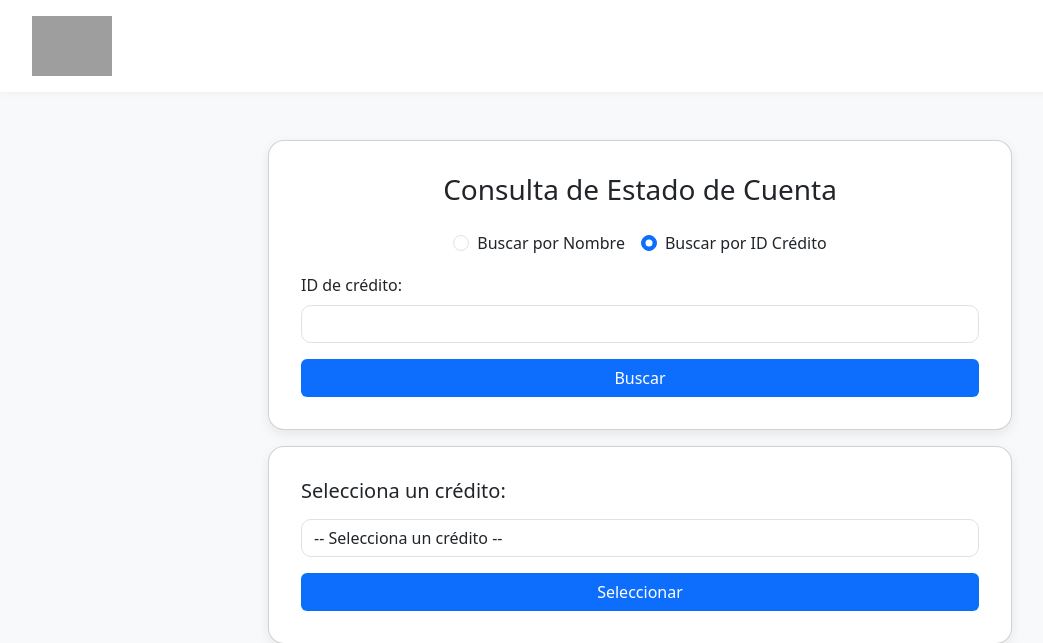
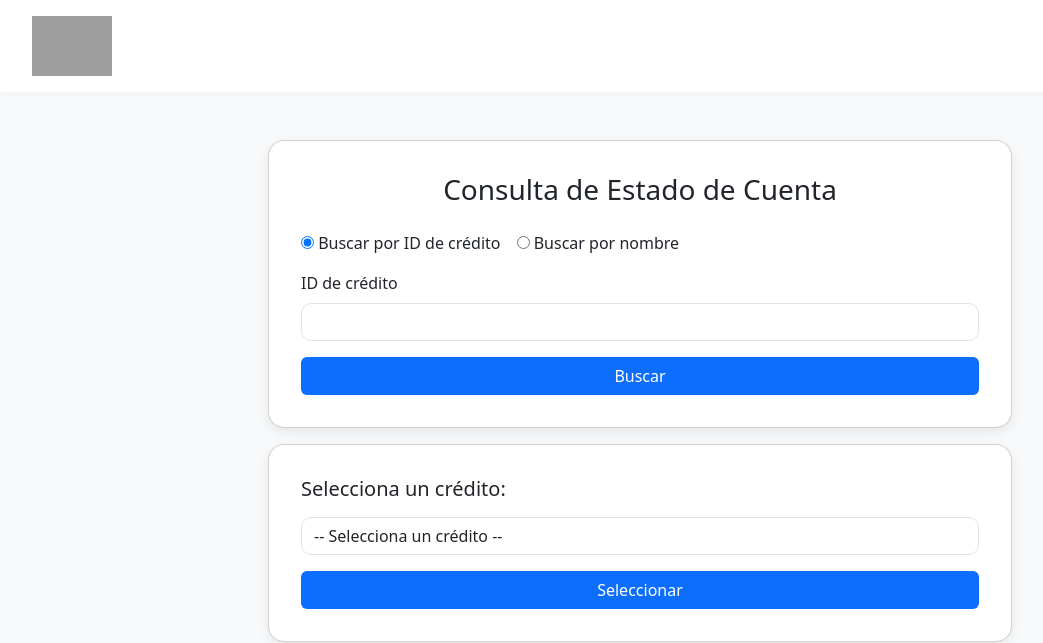
Before and after one commit to JONMAXI/sitio-web-estado-cuenta, a Flask app: template templates/index.html in a window 1280 px wide. Shown: the top 643 px of the page, without its empty margins (0-1043 px from the left). Run offline with Flask 3, Linux system fonts and the light colour scheme; the template is opened without the code that fills it: most values are stand-ins (such as "Sample title", 1, 10 or a date in 2020); grey boxes are pictures that could not be loaded.

Commit message:
Cambios auditorias tablas

```diff
--- a/templates/index.html
+++ b/templates/index.html
@@ -5,76 +5,16 @@
     <title>Consulta de Estado de Cuenta</title>
     <link href="https://cdn.jsdelivr.net/npm/bootstrap@5.3.3/dist/css/bootstrap.min.css" rel="stylesheet">
     <style>
-        /* Fondo general */
-        body {
-            background-color: #f8f9fa;
-        }
-
-        /* Cabecera */
-        .logo {
-            max-height: 60px;
-        }
-        .header-bar {
-            background-color: white;
-            padding: 1rem 2rem;
-            box-shadow: 0 0 10px rgba(0,0,0,0.05);
-        }
-        .logout-btn {
-            border-radius: 20px;
-            font-weight: 500;
-        }
-
-        /* Tarjeta formulario */
-        .card {
-            border-radius: 16px;
-            box-shadow: 0 4px 12px rgba(0,0,0,0.08);
-            padding: 2rem;
-            background: #fff;
-            margin-bottom: 1rem;
-        }
-
-        /* Inputs */
-        .form-control {
-            border-radius: 10px;
-        }
-
-        /* Botón */
-        .btn-custom {
-            background-color: #0d6efd;
-            color: white;
-            font-weight: 500;
-        }
-        .btn-custom:hover {
-            background-color: #084298;
-        }
-
-        h3.section-title {
-            margin-top: 2rem;
-            color: #495057;
-        }
+        body { background-color: #f8f9fa; }
+        .logo { max-height: 60px; }
+        .header-bar { background-color: white; padding: 1rem 2rem; box-shadow: 0 0 10px rgba(0,0,0,0.05); }
+        .logout-btn { border-radius: 20px; font-weight: 500; }
+        .card { border-radius: 16px; box-shadow: 0 4px 12px rgba(0,0,0,0.08); padding: 2rem; background: #fff; margin-bottom: 1rem; }
+        .form-control { border-radius: 10px; }
+        .btn-custom { background-color: #0d6efd; color: white; font-weight: 500; }
+        .btn-custom:hover { background-color: #084298; }
+        h3.section-title { margin-top: 2rem; color: #495057; }
     </style>
-    <script>
-        function toggleSearch(mode) {
-            const nombreDiv = document.getElementById('divNombre');
-            const idDiv = document.getElementById('divId');
-
-            if (mode === 'nombre') {
-                nombreDiv.style.display = 'block';
-                idDiv.style.display = 'none';
-                document.getElementById('idCredito').value = "";
-            } else {
-                nombreDiv.style.display = 'none';
-                idDiv.style.display = 'block';
-                document.getElementById('nombre').value = "";
-            }
-        }
-
-        // Ejecutar al cargar para aplicar el estado inicial
-        window.onload = function() {
-            document.getElementById('radioId').checked = true;
-            toggleSearch('id');
-        }
-    </script>
 </head>
 <body>
 
@@ -98,7 +38,7 @@
 <div class="container py-4 d-flex flex-column align-items-center">
     <div class="col-md-8">
 
-        <!-- FORMULARIO DE BÚSQUEDA POR NOMBRE/ID -->
+        <!-- FORMULARIO DE BÚSQUEDA -->
         <div class="card mb-3">
             <h3 class="text-center mb-4">Consulta de Estado de Cuenta</h3>
 
@@ -107,30 +47,33 @@
             {% endif %}
 
             <form method="POST">
-                <!-- Radios para elegir búsqueda -->
-                <div class="mb-3 d-flex justify-content-center">
-                    <div class="form-check me-3">
-                        <input class="form-check-input" type="radio" name="modo" value="nombre" id="radioNombre" onclick="toggleSearch('nombre')">
-                        <label class="form-check-label" for="radioNombre">Buscar por Nombre</label>
+                <!-- Radios -->
+                <div class="mb-3 d-flex gap-3">
+                    <div>
+                        <input type="radio" id="radioCredito" name="modoBusqueda" value="credito"
+                            {% if request.form.idCredito %}checked{% endif %}
+                            {% if not request.form.idCredito and not request.form.nombre %}checked{% endif %}>
+                        <label for="radioCredito">Buscar por ID de crédito</label>
                     </div>
-                    <div class="form-check">
-                        <input class="form-check-input" type="radio" name="modo" value="id" id="radioId" onclick="toggleSearch('id')">
-                        <label class="form-check-label" for="radioId">Buscar por ID Crédito</label>
+                    <div>
+                        <input type="radio" id="radioNombre" name="modoBusqueda" value="nombre"
+                            {% if request.form.nombre %}checked{% endif %}>
+                        <label for="radioNombre">Buscar por nombre</label>
                     </div>
                 </div>
 
-                <!-- Campo Nombre -->
-                <div class="mb-3" id="divNombre" style="display:none;">
-                    <label for="nombre" class="form-label">Nombre del cliente:</label>
-                    <input type="text" class="form-control" name="nombre" id="nombre" value="{{ request.form.nombre or '' }}">
-                </div>
-
                 <!-- Campo ID Crédito -->
-                <div class="mb-3" id="divId">
-                    <label for="idCredito" class="form-label">ID de crédito:</label>
+                <div class="mb-3" id="campoCredito">
+                    <label for="idCredito" class="form-label">ID de crédito</label>
                     <input type="number" class="form-control" id="idCredito" name="idCredito"
                            value="{{ request.form.idCredito or '' }}"
                            oninput="this.value = this.value.replace(/[^0-9]/g, '')">
+                </div>
+
+                <!-- Campo Nombre -->
+                <div class="mb-3" id="campoNombre">
+                    <label for="nombre" class="form-label">Nombre del cliente</label>
+                    <input type="text" class="form-control" name="nombre" id="nombre" value="{{ request.form.nombre or '' }}">
                 </div>
 
                 <div class="mb-3" style="display:none;">
@@ -142,7 +85,7 @@
             </form>
         </div>
 
-        <!-- FORMULARIO DE SELECCIÓN DE CRÉDITO (SOLO SI HAY RESULTADOS) -->
+        <!-- FORMULARIO DE SELECCIÓN DE CRÉDITO -->
         {% if resultados %}
         <div class="card">
             <h5 class="mb-3">Selecciona un crédito:</h5>
@@ -166,8 +109,22 @@
     </div>
 </div>
 
-<!-- Script para autollenar fecha -->
+<!-- Script -->
 <script>
+    function toggleCampos() {
+        const radioCredito = document.getElementById("radioCredito").checked;
+        document.getElementById("campoCredito").style.display = radioCredito ? "block" : "none";
+        document.getElementById("campoNombre").style.display = radioCredito ? "none" : "block";
+    }
+
+    // Ejecutar al cargar
+    toggleCampos();
+
+    // Cambiar cuando se seleccione un radio
+    document.getElementById("radioCredito").addEventListener("change", toggleCampos);
+    document.getElementById("radioNombre").addEventListener("change", toggleCampos);
+
+    // Autollenar fecha
     const today = new Date();
     const yyyy = today.getFullYear();
     const mm = String(today.getMonth() + 1).padStart(2, '0');
```
